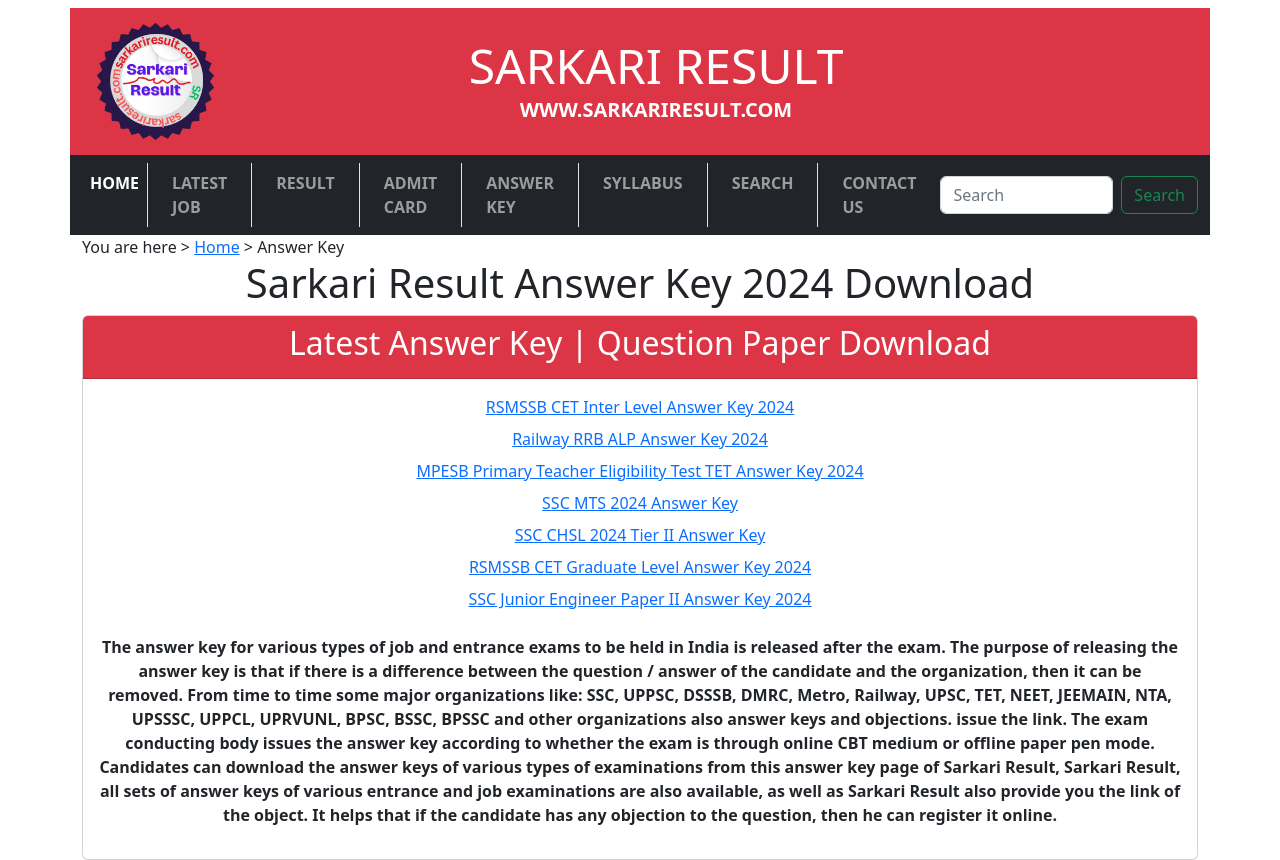
After one commit to yogeshjangir6/sarkari_result, a PHP site: page /sarkari_result/answer_key.php in a window 1280 px wide. The commit adds this page. Run offline with PHP 8.4, Linux system fonts and the light colour scheme.

Commit message:
New nav menu page added

```diff
--- /dev/null
+++ b/answer_key.php
@@ -0,0 +1,48 @@
+<!doctype html>
+<html lang="en">
+
+<head>
+    <meta charset="utf-8">
+    <meta name="viewport" content="width=device-width, initial-scale=1">
+    <title>Sarkari Result</title>
+    <link href="https://cdn.jsdelivr.net/npm/bootstrap@5.2.3/dist/css/bootstrap.min.css" rel="stylesheet"
+        integrity="sha384-rbsA2VBKQhggwzxH7pPCaAqO46MgnOM80zW1RWuH61DGLwZJEdK2Kadq2F9CUG65" crossorigin="anonymous">
+</head>
+
+<body>
+ <!-- Header section  -->
+ <?php include("header.php"); ?>
+ <!-- Navigation Menu -->
+<?php include("nav.php"); ?>
+<!-- Navigation Menu closed  -->
+    <div class="container">
+        <span>You are here &gt; <a href="#">Home</a> &gt; Answer Key</span>
+    </div>
+    <div class="container text-center">
+        <h1>Sarkari Result Answer Key 2024 Download
+        </h1>
+    </div>
+    <main class="container">
+         <!-- Result listing section  -->
+        <section class="card text-center">
+            <div class="card-header bg-danger text-white">
+                <h2>Latest Answer Key | Question Paper Download</h2>
+            </div>
+             <!-- Result listing  -->
+            <div class="card-body text-center">
+                <ul class="list-unstyled">
+                    <li class="pb-2"><a href="#">RSMSSB CET Inter Level Answer Key 2024</a></li>
+                    <li class="pb-2"><a href="#">Railway RRB ALP Answer Key 2024</a>
+                    </li>
+                    <li class="pb-2"><a href="#">MPESB Primary Teacher Eligibility Test TET Answer Key 2024 </a></li>
+                    <li class="pb-2"><a href="#">SSC MTS 2024 Answer Key</a></li>
+                    <li class="pb-2"><a href="#">SSC CHSL 2024 Tier II Answer Key</a></li>
+                    <li class="pb-2"><a href="#">RSMSSB CET Graduate Level Answer Key 2024</a></li>
+                    <li class="pb-2"><a href="#">SSC Junior Engineer Paper II Answer Key 2024</a></li>
+                </ul>
+                <p class="fw-bold">The answer key for various types of job and entrance exams to be held in India is released after the exam. The purpose of releasing the answer key is that if there is a difference between the question / answer of the candidate and the organization, then it can be removed. From time to time some major organizations like: SSC, UPPSC, DSSSB, DMRC, Metro, Railway, UPSC, TET, NEET, JEEMAIN, NTA, UPSSSC, UPPCL, UPRVUNL, BPSC, BSSC, BPSSC and other organizations also answer keys and objections. issue the link. The exam conducting body issues the answer key according to whether the exam is through online CBT medium or offline paper pen mode. Candidates can download the answer keys of various types of examinations from this answer key page of Sarkari Result, Sarkari Result, all sets of answer keys of various entrance and job examinations are also available, as well as Sarkari Result also provide you the link of the object. It helps that if the candidate has any objection to the question, then he can register it online.</p>
+            </div>
+        </section>
+    </main>
+</body>
+</html>
--- a/nav.php
+++ b/nav.php
@@ -10,25 +10,25 @@
           <a class="nav-link active" aria-current="page" href="http://localhost/sarkari_result">Home</a>
         </li>
         <li class="nav-item border-start">
-          <a class="nav-link mx-3" href="#">Latest Job</a>
+          <a class="nav-link mx-3" href="latest_job.php">Latest Job</a>
         </li>
         <li class="nav-item border-start">
-          <a class="nav-link mx-3" href="#">Result</a>
+          <a class="nav-link mx-3" href="result.php">Result</a>
         </li>
         <li class="nav-item border-start">
-          <a class="nav-link mx-3" href="#">Admit Card</a>
+          <a class="nav-link mx-3" href="admit_card.php">Admit Card</a>
         </li>
         <li class="nav-item border-start">
-          <a class="nav-link mx-3" href="#">Answer Key</a>
+          <a class="nav-link mx-3" href="answer_key.php">Answer Key</a>
         </li>
         <li class="nav-item border-start">
-          <a class="nav-link mx-3" href="#">Syllabus</a>
+          <a class="nav-link mx-3" href="syllabus.php">Syllabus</a>
         </li>
         <li class="nav-item border-start">
-          <a class="nav-link mx-3" href="#">Search</a>
+          <a class="nav-link mx-3" href="search.php">Search</a>
         </li>
         <li class="nav-item border-start">
-          <a class="nav-link mx-3" href="#">Contant Us</a>
+          <a class="nav-link mx-3" href="contact_us.php">Contact Us</a>
         </li>
       </ul>
       <!-- Search Form  -->
```
Also changed, not shown: admit_card.php (added, +46 -0 lines), result.php (added, +46 -0 lines), syllabus.php (added, +46 -0 lines), contact_us.php (added), search.php (added).
